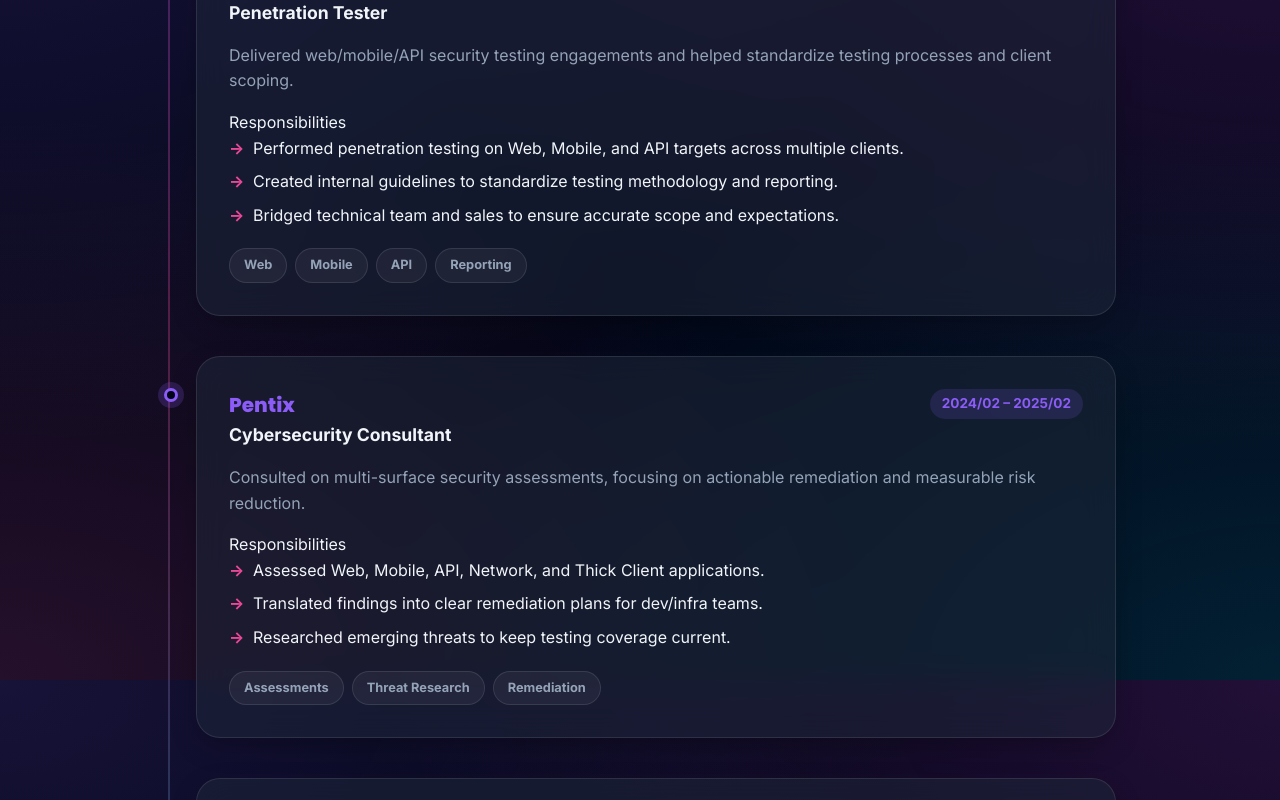
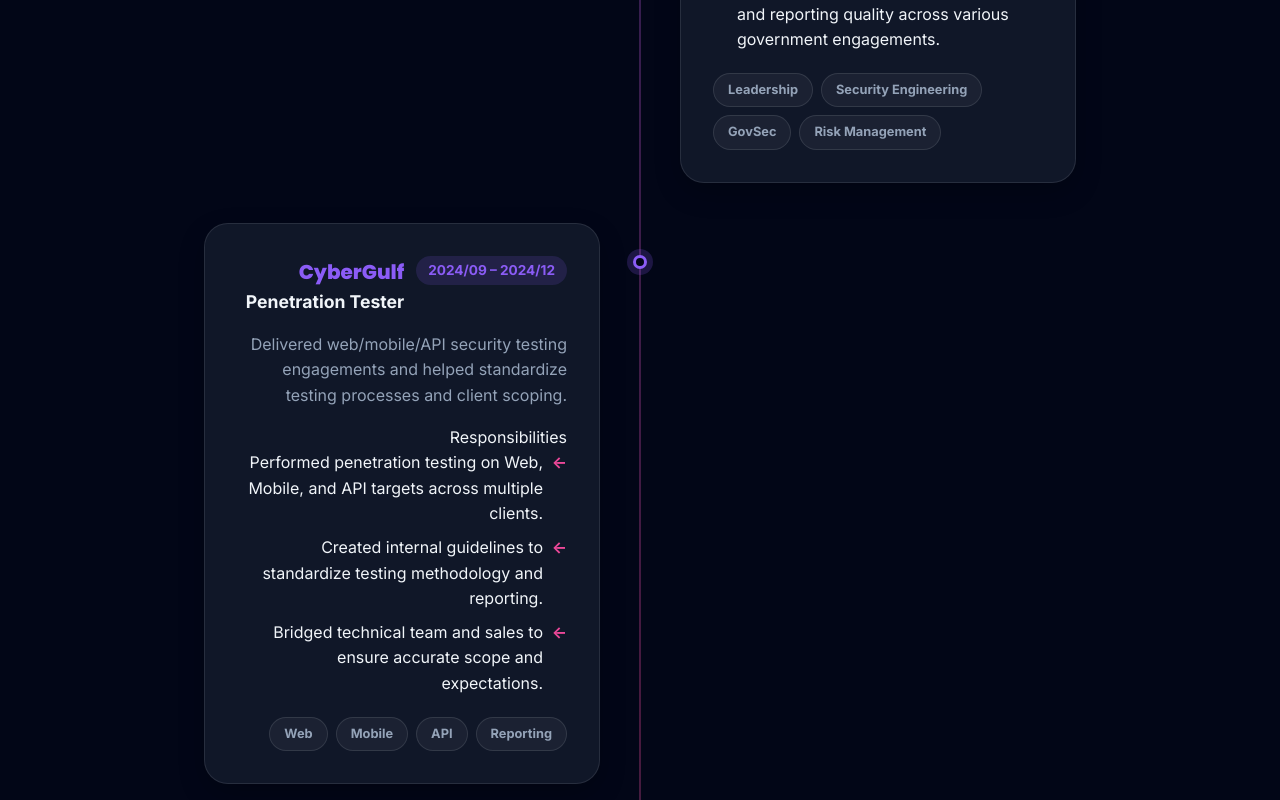
Before and after one commit to Tensii/eyad-profile, a React (Vite) app: page / in a window 1280 px wide. Shown: the part 1720-2520 px from the top of the page. Built offline with nearby package versions, Linux system fonts and the light colour scheme.

Commit message:
Implement design enhancements

```diff
--- a/src/portfolio.css
+++ b/src/portfolio.css
@@ -51,17 +51,24 @@
 
 body {
   background-color: var(--bg-color);
+  color: var(--text-color);
+  font-family: var(--font-main);
+  line-height: 1.6;
+  overflow-x: hidden;
+  -webkit-font-smoothing: antialiased;
+}
+
+body::before {
+  content: '';
+  position: fixed;
+  inset: 0;
+  z-index: -1;
   background-image:
     radial-gradient(at 0% 0%, rgba(139, 92, 246, 0.15) 0px, transparent 50%),
     radial-gradient(at 100% 0%, rgba(217, 70, 239, 0.15) 0px, transparent 50%),
     radial-gradient(at 100% 100%, rgba(6, 182, 212, 0.15) 0px, transparent 50%),
     radial-gradient(at 0% 100%, rgba(236, 72, 153, 0.15) 0px, transparent 50%);
-  background-attachment: fixed;
-  color: var(--text-color);
-  font-family: var(--font-main);
-  line-height: 1.6;
-  overflow-x: hidden;
-  -webkit-font-smoothing: antialiased;
+  pointer-events: none;
 }
 
 /* Remove CRT/Hacker effects */
@@ -156,17 +163,17 @@
   -webkit-text-fill-color: transparent;
   letter-spacing: -0.02em;
   position: relative;
-  animation: glow 3s ease-in-out infinite alternate;
+  animation: glow 4s ease-in-out infinite alternate;
 }
 
 @keyframes glow {
   from {
-    text-shadow: 0 0 10px rgba(139, 92, 246, 0.2);
+    text-shadow: 0 0 10px rgba(139, 92, 246, 0.15);
   }
   to {
     text-shadow:
-      0 0 20px rgba(139, 92, 246, 0.5),
-      0 0 30px rgba(6, 182, 212, 0.3);
+      0 0 20px rgba(139, 92, 246, 0.4),
+      0 0 30px rgba(6, 182, 212, 0.25);
   }
 }
 
@@ -309,11 +316,28 @@
   transition: all 0.4s cubic-bezier(0.4, 0, 0.2, 1);
 }
 
+.card-hover {
+  position: relative;
+}
+
+.card-hover::after {
+  content: '';
+  position: absolute;
+  inset: 0;
+  border-radius: inherit;
+  box-shadow: inset 0 0 0 2px transparent;
+  transition: box-shadow 0.4s ease;
+  pointer-events: none;
+}
+
 .card-hover:hover {
   transform: translateY(-8px);
   box-shadow: 0 30px 60px -15px rgba(0, 0, 0, 0.5);
-  border-color: rgba(255, 255, 255, 0.2);
   background: rgba(30, 41, 59, 0.7);
+}
+
+.card-hover:hover::after {
+  box-shadow: inset 0 0 0 2px rgba(139, 92, 246, 0.5);
 }
 
 /* About Section */
@@ -623,12 +647,37 @@
   background: var(--gradient-hero);
   color: white;
   box-shadow: 0 10px 25px -5px rgba(139, 92, 246, 0.5);
+  position: relative;
+  overflow: hidden;
+}
+
+.btn-glow::after {
+  content: '';
+  position: absolute;
+  top: 50%;
+  left: 50%;
+  width: 0;
+  height: 0;
+  background: rgba(255, 255, 255, 0.2);
+  border-radius: 50%;
+  transform: translate(-50%, -50%);
+  transition: width 0.4s ease, height 0.4s ease;
+}
+
+.btn-glow:hover::after {
+  width: 300px;
+  height: 300px;
 }
 
 .btn-glow:hover {
   transform: translateY(-4px);
   box-shadow: 0 20px 35px -5px rgba(139, 92, 246, 0.6);
   filter: brightness(1.1);
+}
+
+.btn-glow:active {
+  transform: translateY(2px) scale(0.96);
+  box-shadow: 0 5px 15px -5px rgba(139, 92, 246, 0.5);
 }
 
 /* Footer */
@@ -644,13 +693,17 @@
 /* Animations & Reveals */
 [data-reveal] {
   opacity: 0;
-  transform: translateY(30px);
-  transition: all 0.8s cubic-bezier(0.2, 0.8, 0.2, 1);
+  transform: translateY(40px);
+  filter: blur(8px);
+  transition: opacity 0.8s cubic-bezier(0.2, 0.8, 0.2, 1),
+              transform 0.8s cubic-bezier(0.2, 0.8, 0.2, 1),
+              filter 0.8s ease-out;
 }
 
 [data-reveal].is-visible {
   opacity: 1;
   transform: translateY(0);
+  filter: blur(0);
 }
 
 /* Scrollbar */
@@ -676,6 +729,50 @@
     .section-title { font-size: 1.75rem; }
     .hof-cards { grid-template-columns: repeat(auto-fill, minmax(200px, 1fr)); }
     .project-card { flex-direction: column; gap: 16px; }
+}
+
+@media (min-width: 769px) {
+  .xp-timeline {
+    padding-left: 0;
+  }
+  .xp-timeline::before {
+    left: 50%;
+    margin-left: -1px;
+  }
+  .xp-item {
+    width: 50%;
+    padding: 0 40px;
+  }
+  .xp-item:nth-child(odd) {
+    margin-left: 50%;
+    text-align: left;
+  }
+  .xp-item:nth-child(even) {
+    margin-left: 0;
+    text-align: right;
+  }
+  .xp-item:nth-child(odd) .xp-dot {
+    left: -7px;
+  }
+  .xp-item:nth-child(even) .xp-dot {
+    left: auto;
+    right: -7px;
+  }
+  .xp-item:nth-child(even) .xp-top {
+    justify-content: flex-end;
+  }
+  .xp-item:nth-child(even) .xp-tags {
+    justify-content: flex-end;
+  }
+  .xp-item:nth-child(even) .xp-points li {
+    padding-left: 0;
+    padding-right: 24px;
+  }
+  .xp-item:nth-child(even) .xp-points li::before {
+    left: auto;
+    right: 0;
+    content: '←';
+  }
 }
 
 /* Terminal Headers Aesthetics */
```
